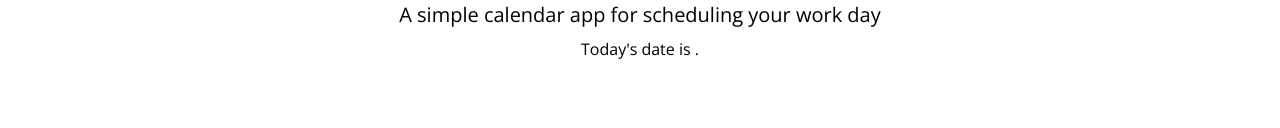
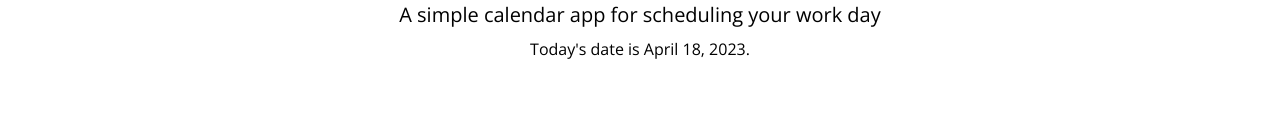
Before and after one commit to julianbetts/planner, a website: page index.html in a window 1280 px wide. Shown: the part 153-281 px from the top of the page. Drawn offline with nearby package versions, Linux system fonts and the light colour scheme.

Commit message:
moment calendar

```diff
--- a/index.html
+++ b/index.html
@@ -19,7 +19,6 @@
       rel="stylesheet"
     />
     <link rel="stylesheet" href="style.css" />
-    <script src="script.js"></script>
     <title>Work Day Scheduler</title>
   </head>
 
@@ -99,4 +98,5 @@
     <script src="https://cdnjs.cloudflare.com/ajax/libs/jquery/3.2.1/jquery.min.js"></script>
     <script src="https://cdnjs.cloudflare.com/ajax/libs/moment.js/2.24.0/moment.min.js"></script>
   </body>
+  <script src="script.js"></script>
 </html>
--- a/package.json
+++ b/package.json
@@ -1,5 +1,6 @@
 {
   "dependencies": {
+    "dayjs": "^1.11.7",
     "moment": "^2.29.4"
   }
 }
--- a/script.js
+++ b/script.js
@@ -0,0 +1,3 @@
+const currentEl = document.querySelector("#date")
+
+currentEl.textContent = moment().format('LL')
```
Also changed, not shown: 1 other file.
